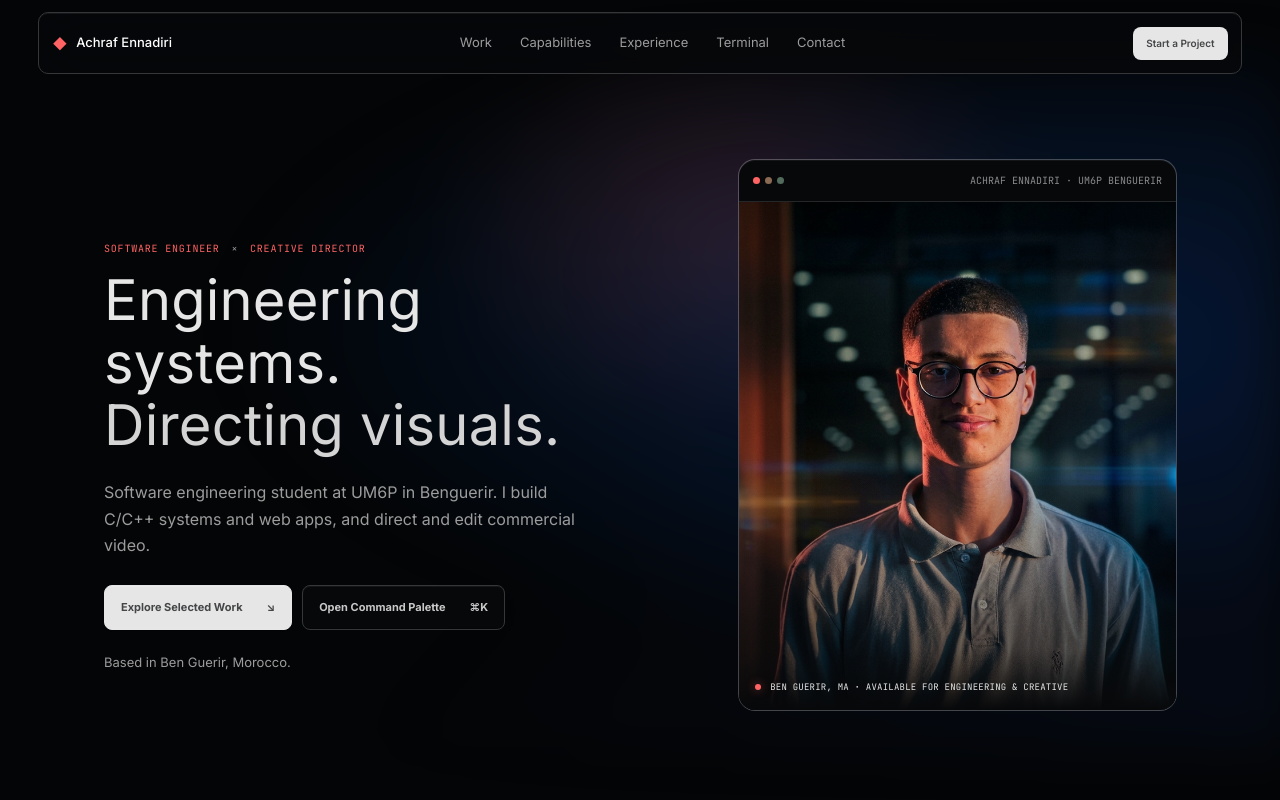
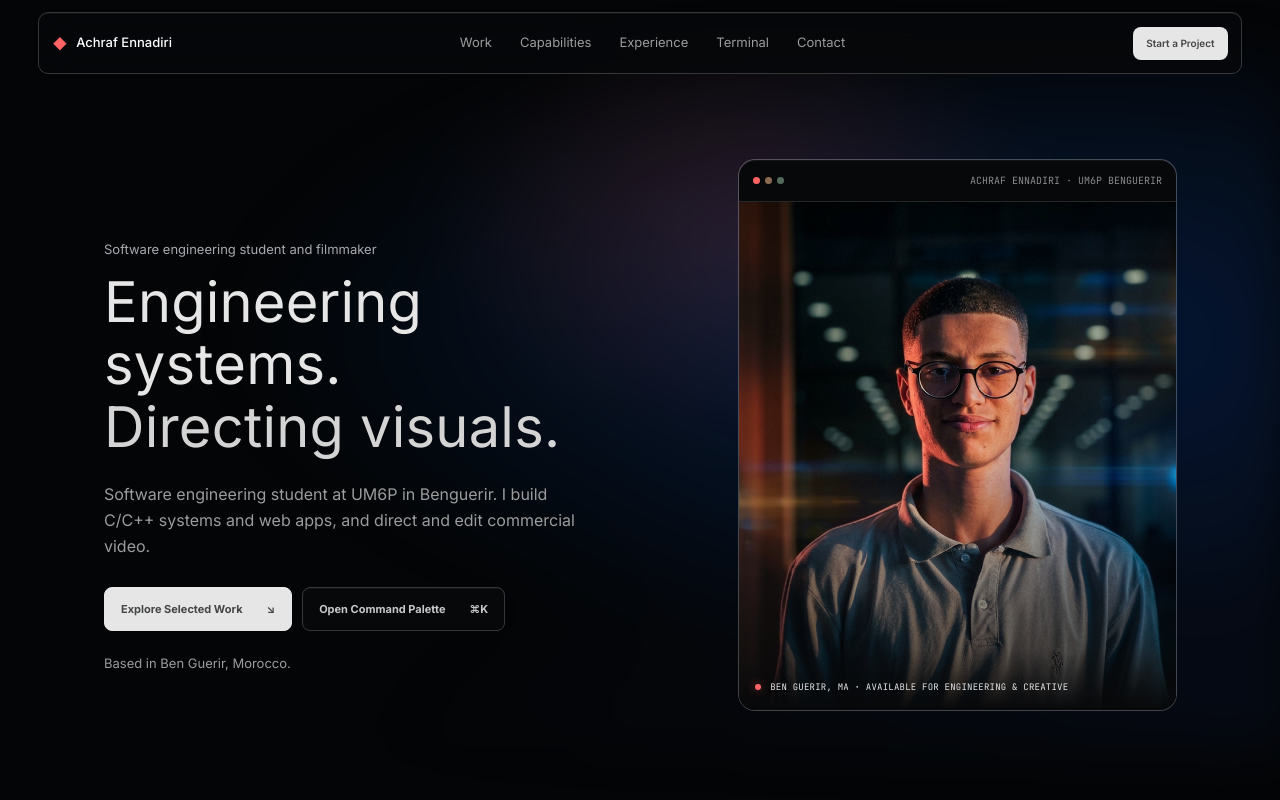
Before and after one commit to ac-ennadi/Portfolio, a Next.js app: page / in a window 1280 px wide. Shown: the top 800 px of the page. Built offline with nearby package versions, Linux system fonts and the light colour scheme.

Commit message:
Make hero role line feel more personal

```diff
--- a/src/app/polish.css
+++ b/src/app/polish.css
@@ -8,3 +8,4 @@ body{background:#040506;color:#e6e6e6;overflow-x:hidden}body:before{display:none
 .footer{font:11px var(--font-ui),var(--font-ui-fallback);letter-spacing:0}.footer .brand{font:500 13px var(--font-ui),var(--font-ui-fallback);letter-spacing:0}.footer>span{color:#6a6b6c}.copy-note:empty{display:none}.contact-aside .email-copy span{color:#9c9c9d}.scope.active{background:#1b1c1e;border-color:#454647;color:#fff}
 .cursor-shapes{position:fixed;inset:0;z-index:2;display:block;pointer-events:none;mix-blend-mode:screen}
 @media(pointer:coarse), (prefers-reduced-motion:reduce){.cursor-shapes{display:none}}
+.hero .hero-kicker{color:#aaa9b0;font:13px var(--font-ui),var(--font-ui-fallback);letter-spacing:0;text-transform:none}
--- a/src/components/Hero.tsx
+++ b/src/components/Hero.tsx
@@ -10,7 +10,7 @@ export default function Hero(){
  useGSAP(()=>{gsap.fromTo(".hero-enter",{y:24,autoAlpha:0},{y:0,autoAlpha:1,duration:.75,stagger:.1,ease:"power3.out"})},{scope:root});
  return <section className="hero section" id="top" ref={root}>
   <div className="hero-copy">
-   <p className="hero-kicker hero-enter">SOFTWARE ENGINEER <span>×</span> CREATIVE DIRECTOR</p>
+   <p className="hero-kicker hero-enter">Software engineering student and filmmaker</p>
    <h1 className="hero-enter">Engineering systems.<br/><em>Directing visuals.</em></h1>
    <p className="hero-sub hero-enter">Software engineering student at UM6P in Benguerir. I build C/C++ systems and web apps, and direct and edit commercial video.</p>
    <div className="hero-actions hero-enter"><a href="#work" className="button button-primary">Explore Selected Work <span>↘</span></a><button className="button button-quiet" onClick={openPalette}>Open Command Palette <span>⌘K</span></button></div>
```
